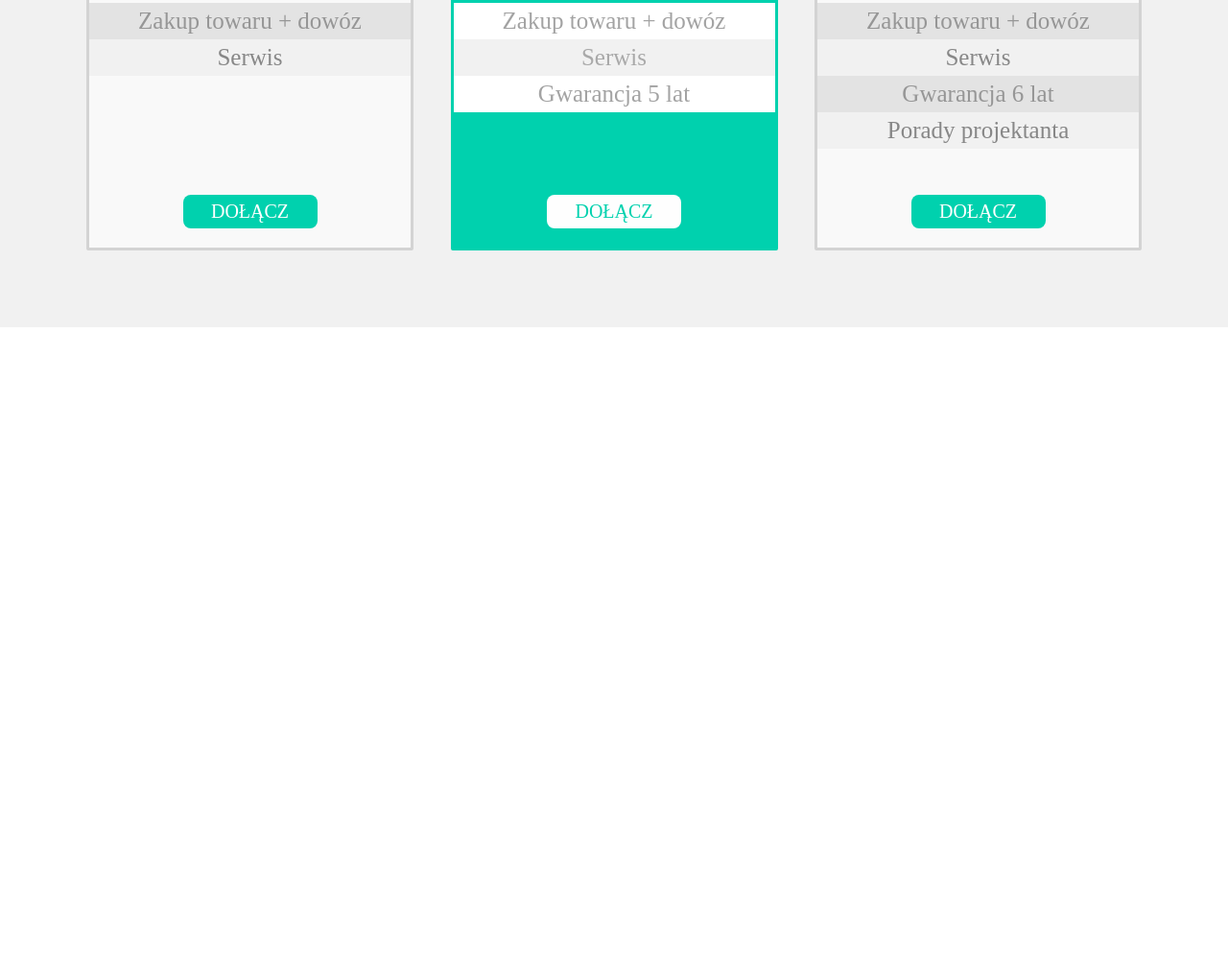
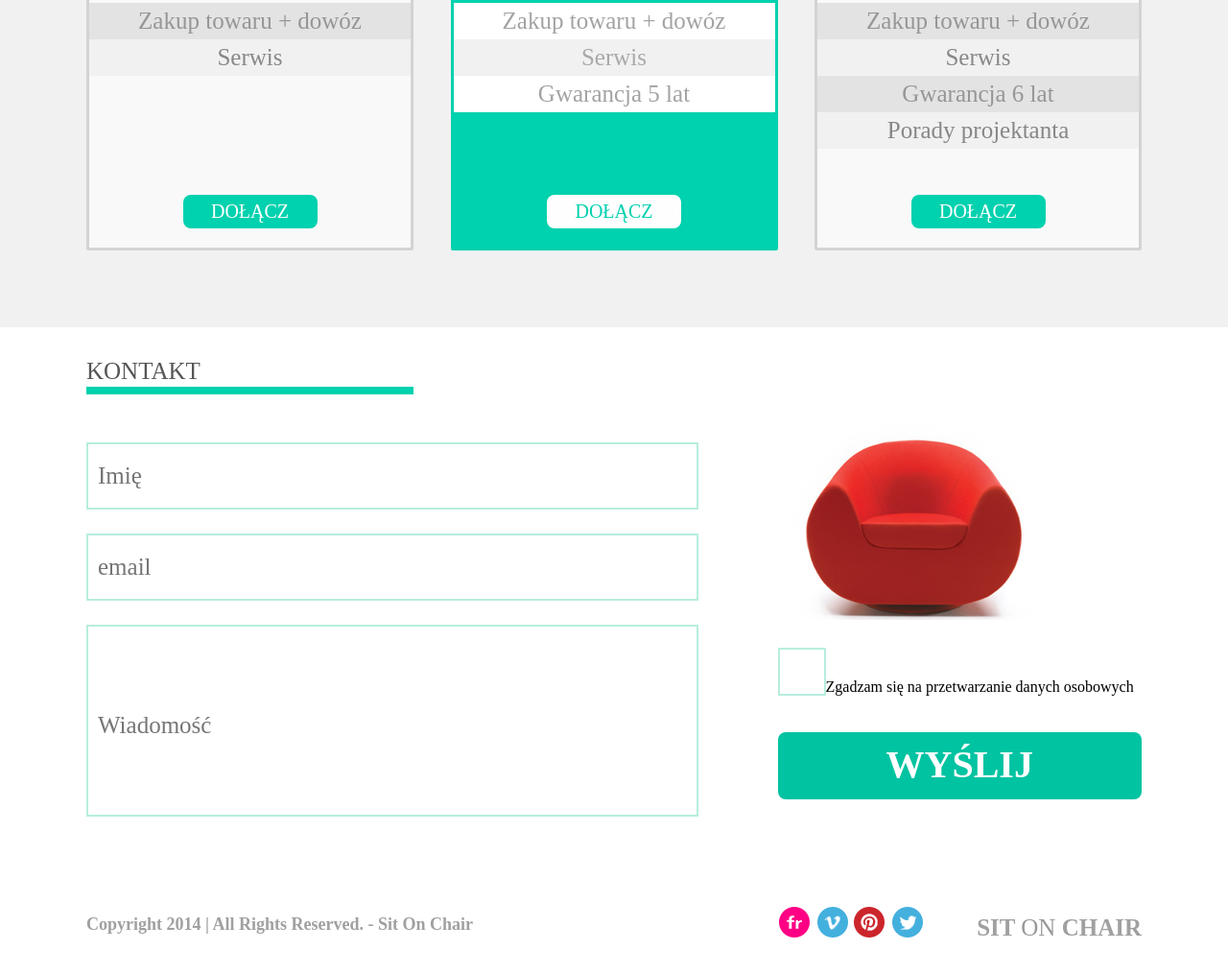
Before and after one commit to mathyias/Warsztaty_1, a plain HTML site: page index.html in a window 1280 px wide. Shown: the part 1454-2469 px from the top of the page at 96% size. Before the commit the page ends 1795 px from the top, so only its background shows below. Drawn offline with Linux system fonts and the light colour scheme; a web font is replaced by a local one.

Commit message:
99% done

```diff
--- a/css/style.css
+++ b/css/style.css
@@ -431,3 +431,129 @@ sup {
     position: relative;
     top: -1.25em;
 }
+/* FOOTER */
+
+footer:first-of-type .row:first-of-type .undercolor {
+  width: 31%;
+  font-size: 25px !important;
+  color: #565657 !important;
+  text-transform: uppercase;
+  font-family: 'Regular' !important;
+
+}
+footer:first-of-type {
+  padding-top: 30px;
+}
+footer:first-of-type .row{
+    width: 100%;
+    min-height: 100px;
+    max-height: 500px;
+}
+footer:first-of-type .row:nth-of-type(2){
+    width: 100%;
+    height: 100px;
+    max-height: 200px;
+    margin-bottom: 20px;
+    margin-top: 60px;
+}
+footer:first-of-type .row:first-of-type .col:first-of-type{
+    width: 58%;
+    min-height: 350px;
+    max-height: 500px;
+    margin-right: 41.25px;
+    margin-top: 50px;
+}
+footer:first-of-type .row:first-of-type .col:nth-of-type(2){
+    width: 34.5%;
+    min-height: 350px;
+    max-height: 500px;
+    float: right;
+    margin-left: 41.25px;
+    margin-top: 50px;
+
+}
+footer:first-of-type .row:nth-of-type(2) .col:first-of-type{
+    width: 58%;
+    height: 100px;
+    max-height: 200px;
+    margin-right: 41.25px;
+    padding: 32px 0;
+
+}
+footer:first-of-type .row:nth-of-type(2) .col:nth-of-type(2){
+    width: 34.5%;
+    height: 100px;
+    max-height: 200px;
+    float: right;
+    margin-left: 41.25px;
+    padding: 32px 0;
+}
+.social {
+    display: inline;
+    float: left;
+    height: 35px;
+}
+footer:first-of-type .row:nth-of-type(2) .col:nth-of-type(2) p{
+    display: inline;
+    float: right;
+    margin: 10px 0;
+    font-size: 25px;
+    color: #a0a0a0;
+    text-transform: uppercase;
+    font-weight: bold;
+}
+footer:first-of-type .row:nth-of-type(2) .col:nth-of-type(2) span{
+    color: #989898;
+}
+footer:first-of-type .row:nth-of-type(2) .col:first-of-type p{
+    display: inline;
+    float: left;
+    margin: 10px 0;
+    font-size: 18px;
+    color: #a0a0a0;
+    font-family: 'Regular';
+    font-weight: bold;
+}
+footer:first-of-type .row:first-of-type .col:first-of-type form input{
+    width: 100%;
+    height: 70px;
+    padding: 10px;
+    border: 2px solid #b7edde !important;
+    font-size: 25px;
+    color: #d3d3d3;
+    font-family: 'Regular';
+}
+footer:first-of-type .row:first-of-type .col:first-of-type form input[name="message"]{
+    width: 100%;
+    height: 200px;
+    padding: 10px 0 0 10px !important;
+}
+footer:first-of-type .row:first-of-type .col:first-of-type form input[name="email"]{
+    margin: 25px 0;
+}
+footer:first-of-type .row:first-of-type .col:nth-of-type(2) p.btn{
+    width: 100%;
+    border-radius: 8px;
+    height: 70px;
+    font-weight: bold;
+    font-size: 40px;
+    text-transform: uppercase;
+    background: #00c3a1;
+    margin: 38px 0 0 0;
+}
+input.checkbox{
+    width: 50px;
+    height: 50px;
+    padding: 5px;
+    background: white;
+    font-family: 'Regular';
+    border: 2px solid #b7edde;
+    appearance: none;
+}
+footer:first-of-type .row:first-of-type .col:nth-of-type(2) img{
+    position: relative;
+    z-index: 3;
+    bottom: 25px;
+    left: 10px;
+    background-size: cover;
+}
--- a/index.html
+++ b/index.html
@@ -156,6 +156,42 @@
   </div>
 </section>
 
+<footer>
+    <div class="container">
+      <div class="row">
+          <p class="undercolor">kontakt</p>
+          <div class="col">
+            <form action="" method="post">
+                <input type="text" name="name" placeholder="Imię">
+                <input type="email" name="email" placeholder="email">
+                <input type="text" name="message" placeholder="Wiadomość">
+            </form>
+          </div>
+          <div class="col">
+            <img src="images/red_chair.png" />
+            <form>
+                <input class="checkbox" type="checkbox" name="checkbox">Zgadzam się na przetwarzanie danych osobowych
+             </form>
+             <p class="btn">Wyślij</p>
+          </div>
+      </div>
+      <div class="row">
+          <div class="col">
+            <p>Copyright 2014 | All Rights Reserved. - Sit On Chair</p>
+          </div>
+          <div class="col">
+            <div class="social">
+                <img src="images/flickr.png" />
+                <img src="images/vimeo.png" />
+                <img src="images/pinterest.png" />
+                <img src="images/twitter.png" />
+            </div>
+            <p>SIT <span>ON</span> CHAIR</p>
+          </div>
+      </div>
+  </div>
+</footer>
+
 
 </body>
 </html>
```
